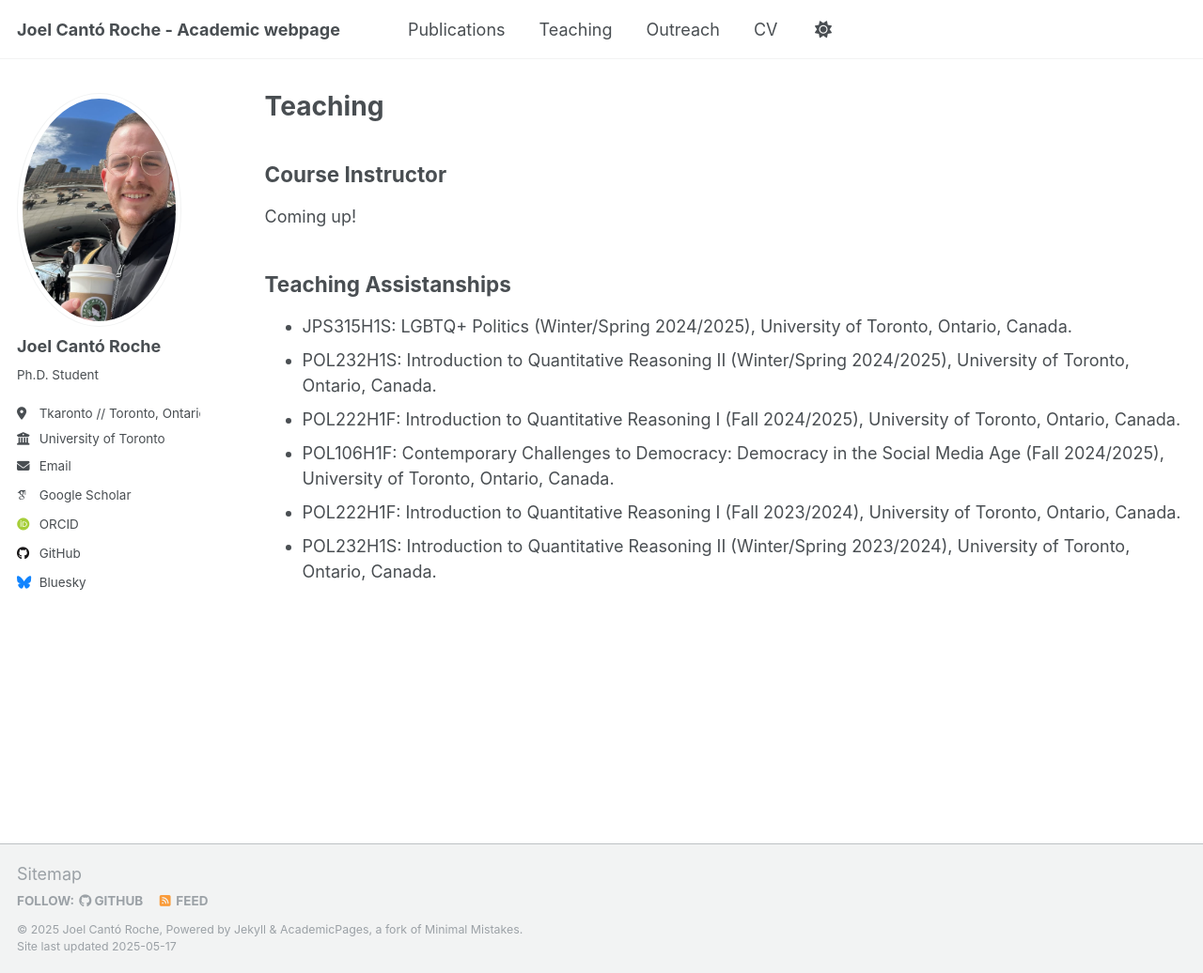
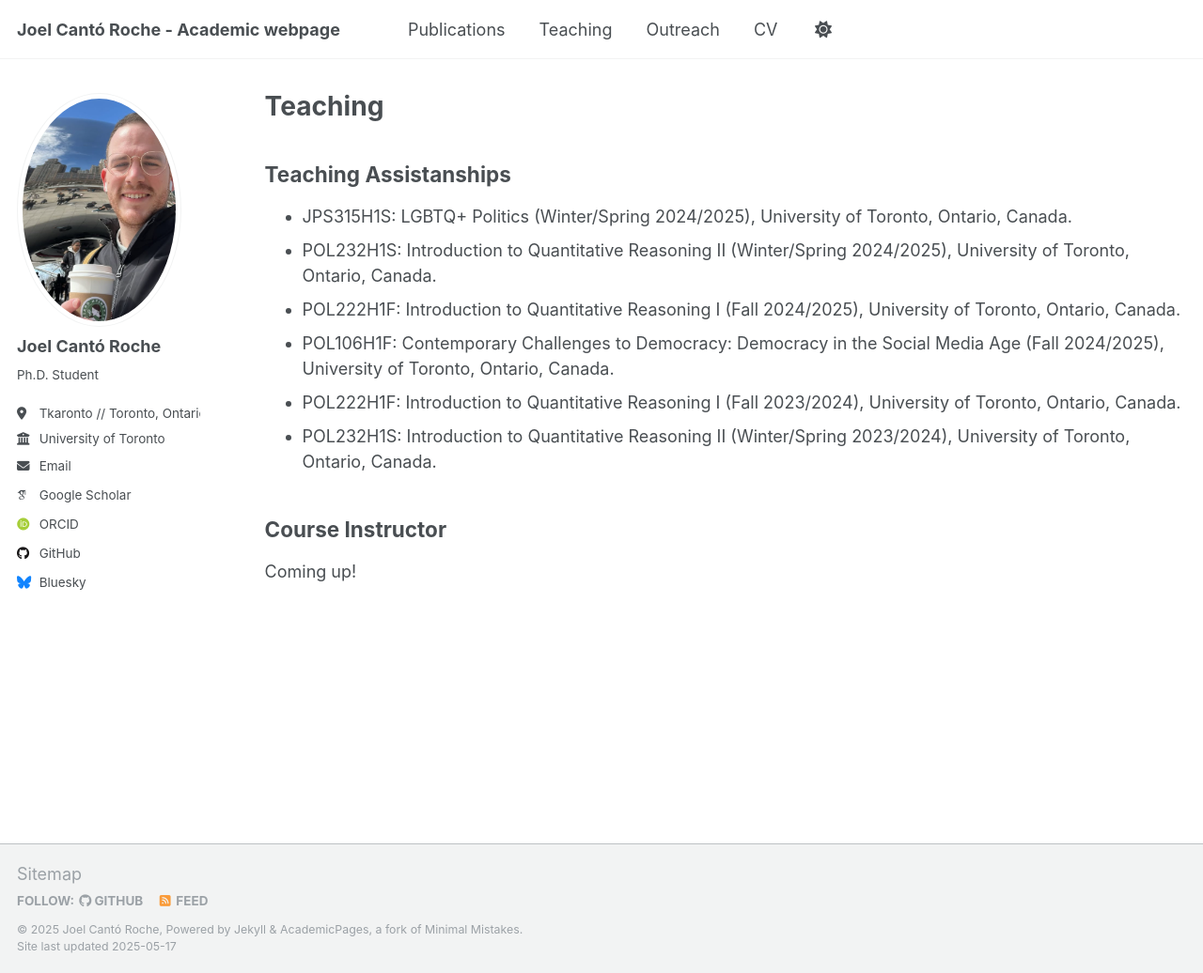
Before and after one commit to jcantoroc/jcantoroc.github.io, a Jekyll site: the page built from _pages/teaching.html, in a window 1280 px wide and 1036 px high. Shown: the whole window at 94% size. Built offline with Jekyll 4.4.1, drawn with Linux system fonts in a browser that asks for light colours; some web fonts are replaced; part of the change alters nothing that is shown.

```diff
--- a/_pages/teaching.html
+++ b/_pages/teaching.html
@@ -12,9 +12,6 @@ author_profile: true
   <title>Course Information</title>
 </head>
 <body>
-  <h2>Course Instructor</h2>
-  <p>Coming up!</p>
-
   <h2>Teaching Assistanships</h2>
   <ul>
     <li>JPS315H1S: LGBTQ+ Politics (Winter/Spring 2024/2025), University of Toronto, Ontario, Canada.</li>
@@ -24,5 +21,9 @@ author_profile: true
     <li>POL222H1F: Introduction to Quantitative Reasoning I (Fall 2023/2024), University of Toronto, Ontario, Canada.</li>
     <li>POL232H1S: Introduction to Quantitative Reasoning II (Winter/Spring 2023/2024), University of Toronto, Ontario, Canada.</li>
   </ul>
+
+    <h2>Course Instructor</h2>
+  <p>Coming up!</p>
+
 </body>
 </html>
```
